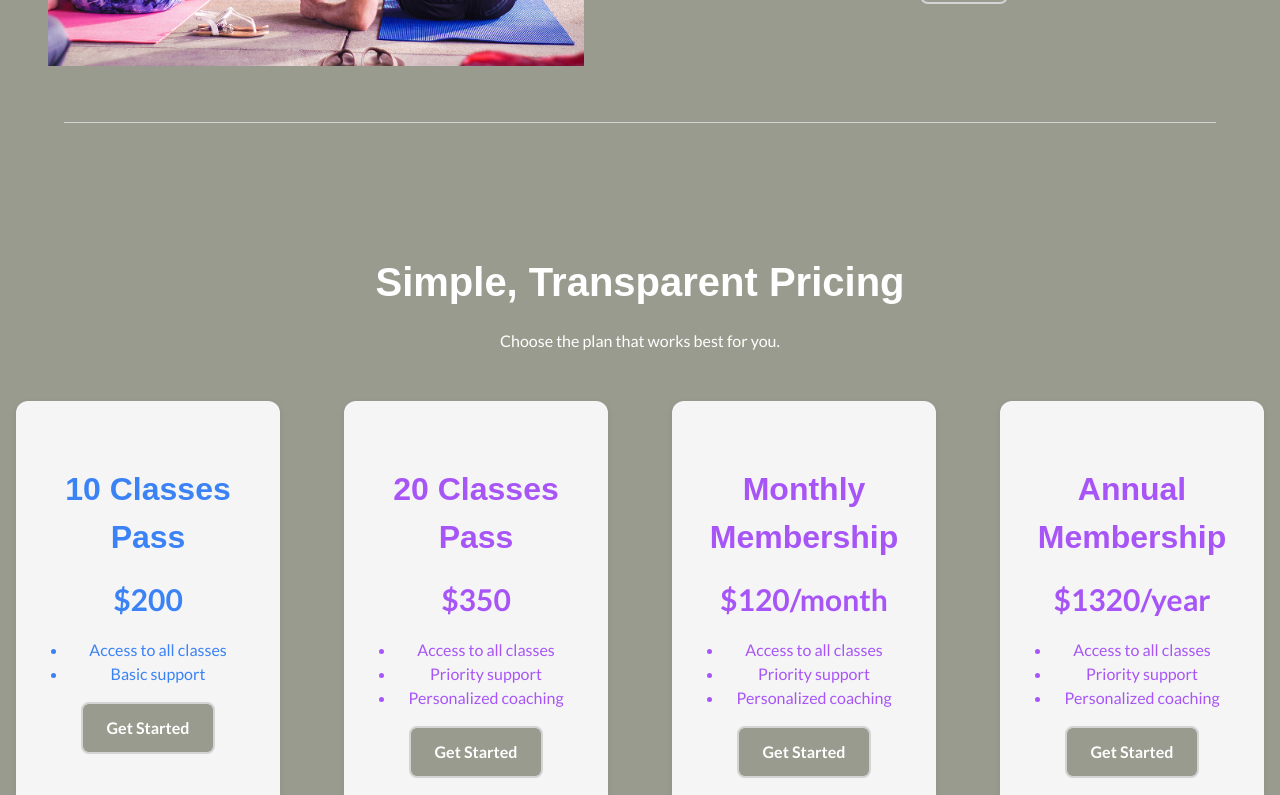
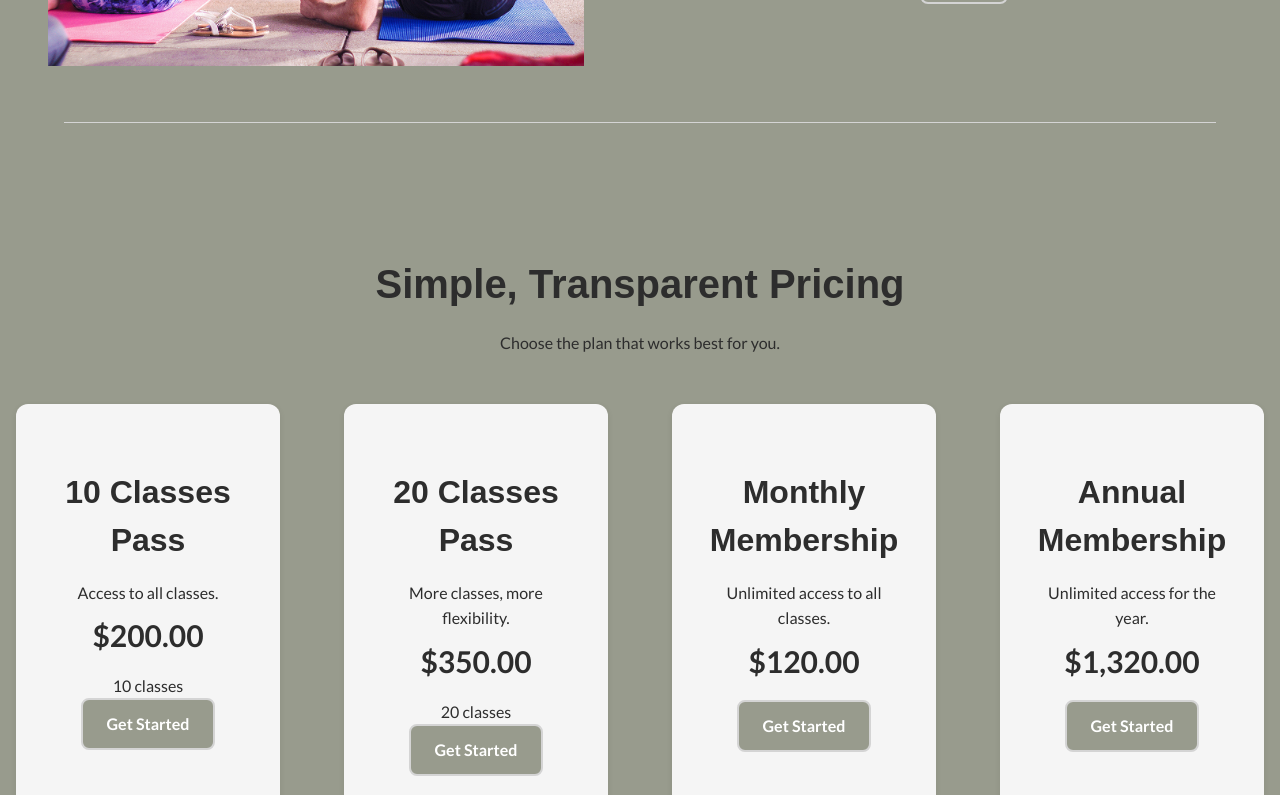
Before and after one commit to meglaurie/yoga-studio-app, a Next.js app: page / in a window 1280 px wide. Shown: the part 2100-2895 px from the top of the page. Built offline with nearby package versions, Linux system fonts and the light colour scheme; a web font is replaced by a local one.

Commit message:
Pricing page set up and ready to add checkout

```diff
--- /dev/null
+++ b/app/pricing/page.tsx
@@ -0,0 +1,22 @@
+import { prisma } from "@/lib/prisma";
+import PricingPreview from "@/components/home/PricingPreview";
+
+export default async function HomePage() {
+  const products = await prisma.product.findMany({
+    where: {
+      active: true,
+    },
+    orderBy: [
+      { type: "asc" },
+      { priceCents: "asc" },
+    ],
+  });
+
+  return (
+    <>
+      {/* existing homepage sections */}
+
+      <PricingPreview />
+    </>
+  );
+}
--- a/components/home/PricingPreview.tsx
+++ b/components/home/PricingPreview.tsx
@@ -1,49 +1,37 @@
 import Section from "../ui/Section";
-import Card from "../ui/Card";
-import { Heading } from '../ui/Heading';
+import Grid from "../ui/Grid";
+import { Heading } from "../ui/Heading";
 import Text from "../ui/Text";
-import Button from "../ui/Button";
-import Grid from "../ui/Grid";
+import PricingCard from "../pricing/PricingCard";
 
 const plans = [
   {
     name: "10 Classes Pass",
-    price: "$200",
-    features: [
-      "Access to all classes",
-      "Basic support",
-    ],
-    variant: "basic",
+    description: "Access to all classes.",
+    priceCents: 20000,
+    currency: "CAD",
+    creditCount: 10,
   },
   {
     name: "20 Classes Pass",
-    price: "$350",
-    features: [
-      "Access to all classes",
-      "Priority support",
-      "Personalized coaching",
-    ],
-    variant: "premium",
+    description: "More classes, more flexibility.",
+    priceCents: 35000,
+    currency: "CAD",
+    creditCount: 20,
   },
   {
     name: "Monthly Membership",
-    price: "$120/month",
-    features: [
-      "Access to all classes",
-      "Priority support",
-      "Personalized coaching",
-    ],
-    variant: "premium",
+    description: "Unlimited access to all classes.",
+    priceCents: 12000,
+    currency: "CAD",
+    creditCount: null,
   },
   {
     name: "Annual Membership",
-    price: "$1320/year",
-    features: [
-      "Access to all classes",
-      "Priority support",
-      "Personalized coaching",
-    ],
-    variant: "premium",
+    description: "Unlimited access for the year.",
+    priceCents: 132000,
+    currency: "CAD",
+    creditCount: null,
   },
 ];
 
@@ -62,30 +50,16 @@ export default function PricingPreview() {
 
       <div className="pricing-preview__plans">
         <Grid columns={4}>
-        {plans.map((plan) => (
-          <Card
-            key={plan.name}
-            className={`pricing-card pricing-card--${plan.variant}`}
-          >
-            <Heading as="h3" size="h3">
-              {plan.name}
-            </Heading>
-
-            <p className="pricing-card__price">
-              {plan.price}
-            </p>
-
-            <ul className="pricing-card__features">
-              {plan.features.map((feature) => (
-                <li key={feature}>{feature}</li>
-              ))}
-            </ul>
-
-            <Button>
-              Get Started
-            </Button>
-          </Card>
-        ))}
+          {plans.map((plan) => (
+            <PricingCard
+              key={plan.name}
+              name={plan.name}
+              description={plan.description}
+              priceCents={plan.priceCents}
+              currency={plan.currency}
+              creditCount={plan.creditCount}
+            />
+          ))}
         </Grid>
       </div>
     </Section>
--- /dev/null
+++ b/components/pricing/PricingCard.tsx
@@ -0,0 +1,51 @@
+import Card from "../ui/Card";
+import { Heading } from "../ui/Heading";
+import Text from "../ui/Text";
+import Button from "../ui/Button";
+
+interface PricingCardProps {
+  name: string;
+  description?: string | null;
+  priceCents: number;
+  currency: string;
+  creditCount?: number | null;
+}
+
+function formatPrice(priceCents: number, currency: string) {
+  return new Intl.NumberFormat("en-CA", {
+    style: "currency",
+    currency,
+  }).format(priceCents / 100);
+}
+
+export default function PricingCard({
+  name,
+  description,
+  priceCents,
+  currency,
+  creditCount,
+}: PricingCardProps) {
+  return (
+    <Card className="pricing-card">
+      <Heading as="h2" size="h3">
+        {name}
+      </Heading>
+
+      {description && <Text>{description}</Text>}
+
+      <p className="pricing-card__price">
+        {formatPrice(priceCents, currency)}
+      </p>
+
+      {creditCount !== null && creditCount !== undefined && (
+        <p className="pricing-card__credits">
+          {creditCount} {creditCount === 1 ? "class" : "classes"}
+        </p>
+      )}
+
+      <Button type="button">
+        Get Started
+      </Button>
+    </Card>
+  );
+}
--- a/styles/components/_pricing-preview.css
+++ b/styles/components/_pricing-preview.css
@@ -6,7 +6,6 @@
   justify-content: center;
   width: 100%;
   background: #718238;
-  color: white;
 }
 
 .pricing-preview__header {
```
Also changed, not shown: lib/membership.ts (renamed from lib/memebership.ts).
